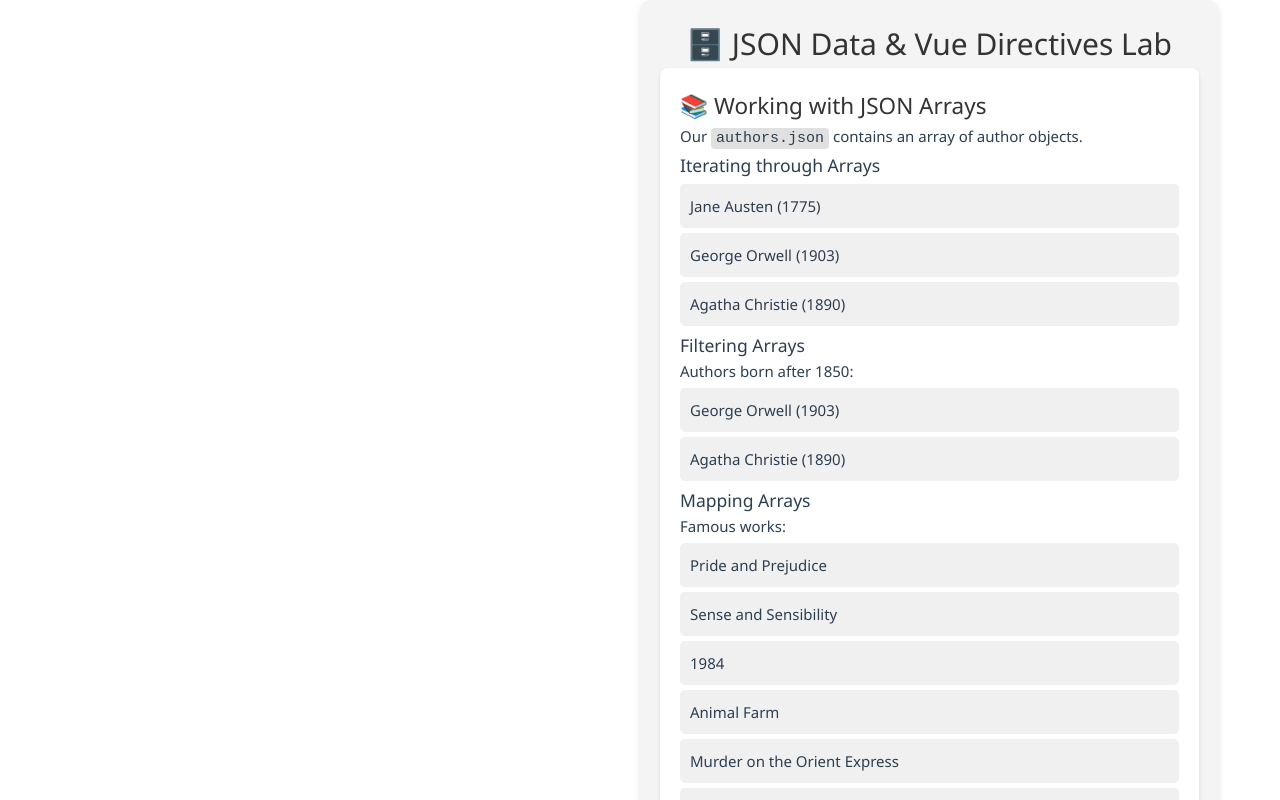
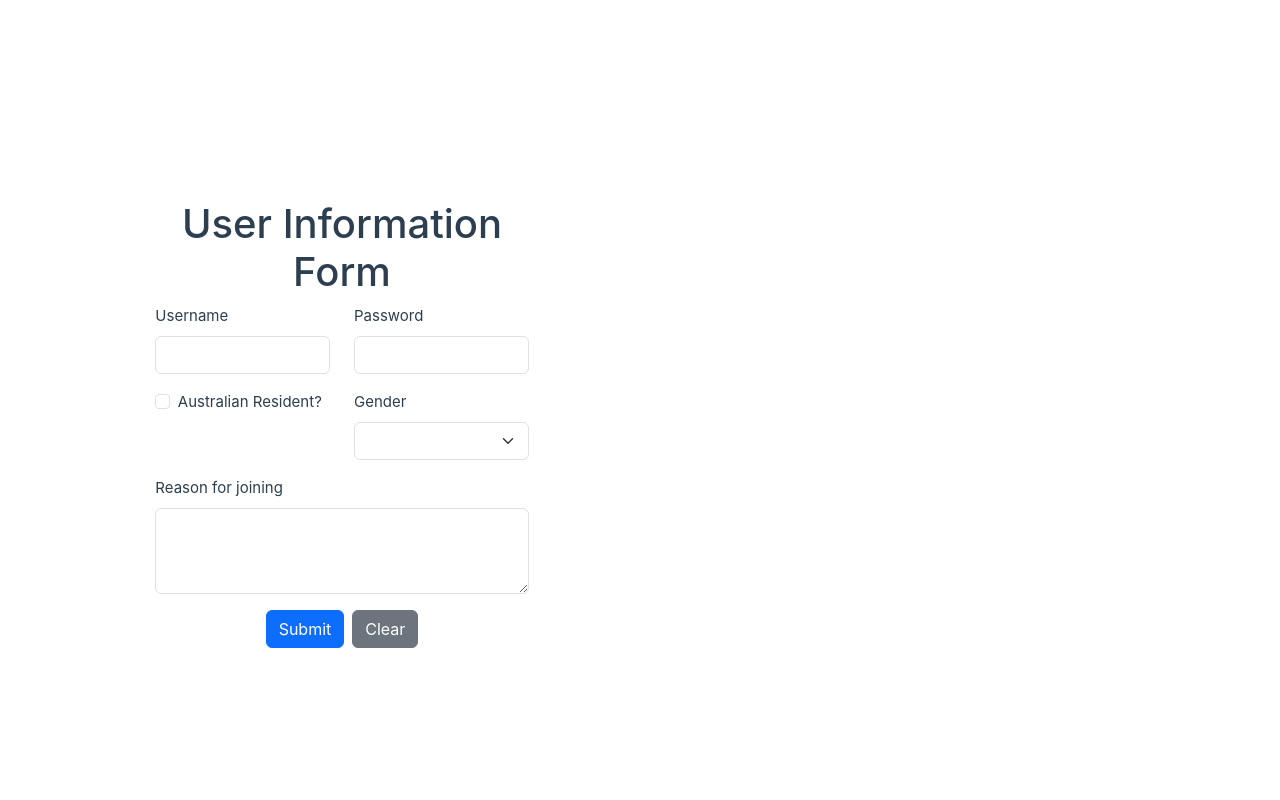
Before and after one commit to Kasraw11/fit5032-repo, a Vue app in the folder Week-02/Ajanesar-library/: page / in a window 1280 px wide. Shown: the top 800 px of the page. Built offline with nearby package versions, Linux system fonts and the light colour scheme.

Commit message:
modified library form and dark mode and style

```diff
--- a/Week-02/Ajanesar-library/package.json
+++ b/Week-02/Ajanesar-library/package.json
@@ -13,6 +13,7 @@
     "format": "prettier --write --experimental-cli src/"
   },
   "dependencies": {
+    "bootstrap": "^5.3.8",
     "vue": "^3.5.40"
   },
   "devDependencies": {
@@ -20,11 +21,11 @@
     "@vitejs/plugin-vue": "^6.0.8",
     "eslint": "^10.7.0",
     "eslint-config-prettier": "^10.1.8",
-    "eslint-plugin-oxlint": "~1.73.0",
+    "eslint-plugin-oxlint": "^1.73.0",
     "eslint-plugin-vue": "~10.9.2",
     "globals": "^17.7.0",
     "npm-run-all2": "^9.0.2",
-    "oxlint": "~1.74.0",
+    "oxlint": "^1.73.0",
     "prettier": "3.9.5",
     "vite": "^8.1.5",
     "vite-plugin-vue-devtools": "^8.1.5",
--- a/Week-02/Ajanesar-library/src/App.vue
+++ b/Week-02/Ajanesar-library/src/App.vue
@@ -2,45 +2,10 @@
 import HelloWorld from './components/HelloWorld.vue'
 import TheWelcome from './components/TheWelcome.vue'
 import JSON from './components/JSON.vue'
+import LibraryRegistrationForm from './components/LibraryRegistrationForm.vue'
 </script>
 
 <template>
-  <header>
-    <img alt="Vue logo" class="logo" src="./assets/logo.svg" width="125" height="125" />
-
-    <div class="wrapper"></div>
-  </header>
-
-  <main>
-    <JSON />
-  </main>
+  <LibraryRegistrationForm />
+  <main></main>
 </template>
-
-<style scoped>
-header {
-  line-height: 1.5;
-}
-
-.logo {
-  display: block;
-  margin: 0 auto 2rem;
-}
-
-@media (min-width: 1024px) {
-  header {
-    display: flex;
-    place-items: center;
-    padding-right: calc(var(--section-gap) / 2);
-  }
-
-  .logo {
-    margin: 0 2rem 0 0;
-  }
-
-  header .wrapper {
-    display: flex;
-    place-items: flex-start;
-    flex-wrap: wrap;
-  }
-}
-</style>
--- a/Week-02/Ajanesar-library/src/assets/base.css
+++ b/Week-02/Ajanesar-library/src/assets/base.css
@@ -36,20 +36,6 @@
   --section-gap: 160px;
 }
 
-@media (prefers-color-scheme: dark) {
-  :root {
-    --color-background: var(--vt-c-black);
-    --color-background-soft: var(--vt-c-black-soft);
-    --color-background-mute: var(--vt-c-black-mute);
-
-    --color-border: var(--vt-c-divider-dark-2);
-    --color-border-hover: var(--vt-c-divider-dark-1);
-
-    --color-heading: var(--vt-c-text-dark-1);
-    --color-text: var(--vt-c-text-dark-2);
-  }
-}
-
 *,
 *::before,
 *::after {
--- /dev/null
+++ b/Week-02/Ajanesar-library/src/components/LibraryRegistrationForm.vue
@@ -0,0 +1,144 @@
+<template>
+  <div class="container mt-5">
+    <div class="row">
+      <div class="col-md-8 offset-md-2">
+        <h1 class="text-center">User Information Form</h1>
+
+        <form @submit.prevent="submitForm">
+          <div class="row mb-3">
+            <div class="col-md-6">
+              <label for="username" class="form-label">Username</label>
+              <input type="text" class="form-control" id="username" v-model="formData.username" />
+            </div>
+
+            <div class="col-md-6">
+              <label for="password" class="form-label">Password</label>
+              <input
+                type="password"
+                class="form-control"
+                id="password"
+                v-model="formData.password"
+              />
+            </div>
+          </div>
+
+          <div class="row mb-3">
+            <div class="col-md-6">
+              <div class="form-check">
+                <input
+                  type="checkbox"
+                  class="form-check-input"
+                  id="isAustralian"
+                  v-model="formData.isAustralian"
+                />
+                <label class="form-check-label" for="isAustralian"> Australian Resident? </label>
+              </div>
+            </div>
+
+            <div class="col-md-6">
+              <label for="gender" class="form-label">Gender</label>
+              <select class="form-select" id="gender" v-model="formData.gender">
+                <option value="male">Male</option>
+                <option value="female">Female</option>
+                <option value="other">Other</option>
+              </select>
+            </div>
+          </div>
+
+          <div class="mb-3">
+            <label for="reason" class="form-label">Reason for joining</label>
+            <textarea
+              class="form-control"
+              id="reason"
+              rows="3"
+              v-model="formData.reason"
+            ></textarea>
+          </div>
+
+          <div class="text-center">
+            <button type="submit" class="btn btn-primary me-2">Submit</button>
+
+            <button type="button" class="btn btn-secondary" @click="clearForm">Clear</button>
+          </div>
+        </form>
+
+        <div class="row mt-5" v-if="submittedCards.length">
+          <div class="d-flex flex-wrap justify-content-start">
+            <div
+              v-for="(card, index) in submittedCards"
+              :key="index"
+              class="card m-2"
+              style="width: 18rem"
+            >
+              <div class="card-header">User Information</div>
+
+              <ul class="list-group list-group-flush">
+                <li class="list-group-item">Username: {{ card.username }}</li>
+
+                <li class="list-group-item">Password: {{ card.password }}</li>
+
+                <li class="list-group-item">
+                  Australian Resident:
+                  {{ card.isAustralian ? 'Yes' : 'No' }}
+                </li>
+
+                <li class="list-group-item">Gender: {{ card.gender }}</li>
+
+                <li class="list-group-item">Reason: {{ card.reason }}</li>
+              </ul>
+            </div>
+          </div>
+        </div>
+      </div>
+    </div>
+  </div>
+</template>
+
+<script setup>
+import { ref } from 'vue'
+
+const formData = ref({
+  username: '',
+  password: '',
+  isAustralian: false,
+  reason: '',
+  gender: '',
+})
+
+const submittedCards = ref([])
+
+const submitForm = () => {
+  submittedCards.value.push({
+    ...formData.value,
+  })
+}
+
+const clearForm = () => {
+  formData.value = {
+    username: '',
+    password: '',
+    isAustralian: false,
+    reason: '',
+    gender: '',
+  }
+}
+</script>
+
+<style scoped>
+.card {
+  border: 1px solid #ccc;
+  border-radius: 10px;
+  box-shadow: 0 2px 4px rgba(0, 0, 0, 0.1);
+}
+
+.card-header {
+  background-color: #275fda;
+  color: white;
+  padding: 10px;
+  border-radius: 10px 10px 0 0;
+}
+
+.list-group-item {
+  padding: 10px;
+}
+</style>
--- a/Week-02/Ajanesar-library/src/main.js
+++ b/Week-02/Ajanesar-library/src/main.js
@@ -1,4 +1,7 @@
+import 'bootstrap/dist/css/bootstrap.min.css'
 import './assets/main.css'
+
+// import './style.css'
 
 import { createApp } from 'vue'
 import App from './App.vue'
--- /dev/null
+++ b/Week-02/Ajanesar-library/src/style.css
@@ -0,0 +1,22 @@
+h1 {
+  text-align: center;
+  margin-top: 20px;
+  text-shadow: 4px 4px 8px rgba(0, 0, 0, 0.5);
+}
+
+.form {
+  text-align: center;
+  margin-top: 50px;
+}
+
+#username:focus,
+#password:focus,
+#isAustralian:focus,
+#reason:focus {
+  border-color: #ff6347;
+  background-color: #ffebe8;
+}
+
+select[id='gender'] {
+  background-color: #d3d3d3;
+}
```
Also changed, not shown: 1 other file (tests, documents, lock files or other folders).
